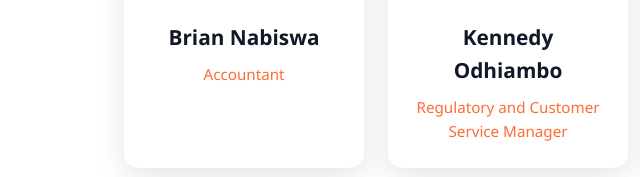
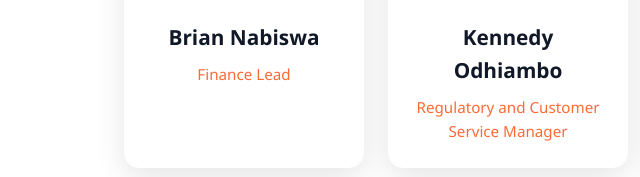
Before and after one commit to Renewvia-Energy/RSA-website, a plain HTML site: page team.html in a window 1280 px wide. Shown: the part 3143-3320 px from the top of the page, 0-640 px from the left. Drawn offline with Linux system fonts and the light colour scheme.

Commit message:
Kenya Operations: Brian Nabiswa to Finance Lead

```diff
--- a/team.html
+++ b/team.html
@@ -177,7 +177,7 @@
 					</div>
 					<div class="team-member-info">
 						<h4>Brian Nabiswa</h4>
-						<p class="title">Accountant</p>
+						<p class="title">Finance Lead</p>
 					</div>
 				</a>
 
```
